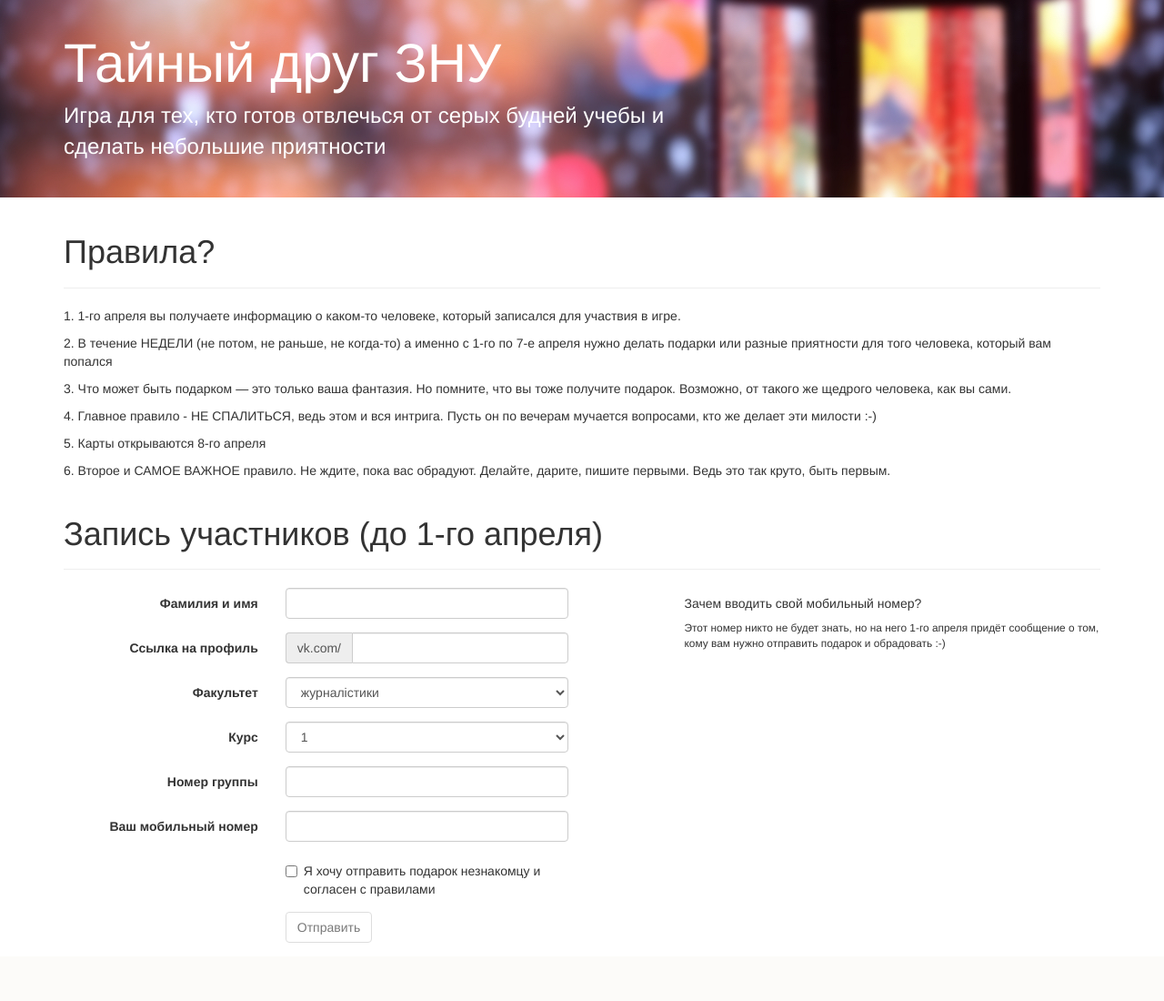
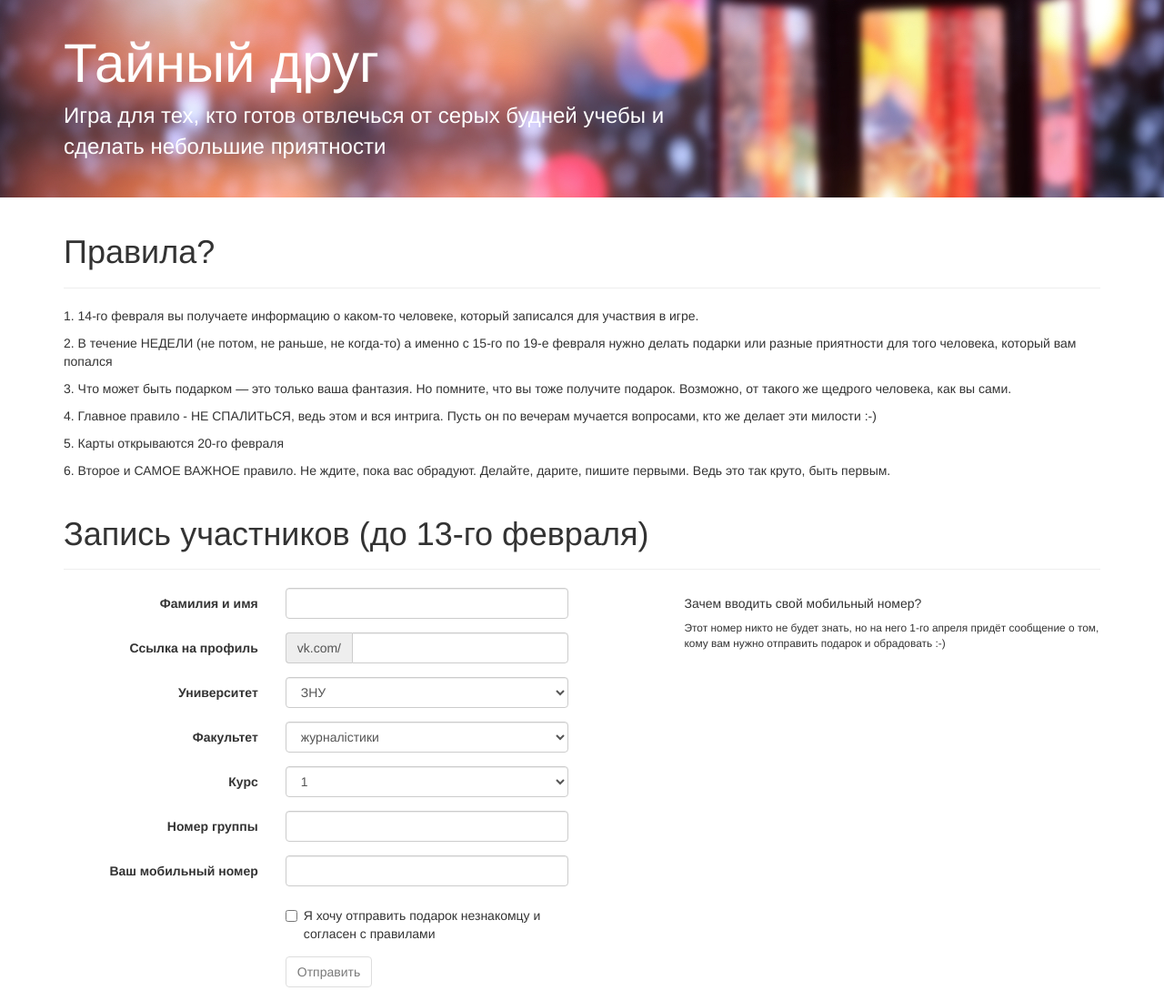
Before and after one commit to Vadimkin/secretfriend, a Django app: page /register/ in a window 1280 px wide. Shown: the whole page at 91% size. Before the commit the page ends 1036 px from the top, so only its background shows below. Run offline with Django 3.2, Linux system fonts and the light colour scheme; some libraries are stand-ins or nearby versions.

Commit message:
Add IP field Add KPU university

```diff
--- a/templates/base.html
+++ b/templates/base.html
@@ -5,7 +5,7 @@
 		<meta charset="utf-8">
 		<meta http-equiv="X-UA-Compatible" content="IE=edge">
 		<meta name="viewport" content="width=device-width, initial-scale=1">
-		<title>Тайный друг ЗНУ</title>
+		<title>Тайный друг</title>
 
 		<!-- Bootstrap -->
 		<link href="{% static "users/css/bootstrap.min.css" %}" rel="stylesheet">
@@ -20,7 +20,7 @@
 
 	<div class="hero" id="content">
 		<div class="container">
-			<h1>Тайный друг ЗНУ</h1>
+			<h1>Тайный друг</h1>
 			<p>Игра для тех, кто готов отвлечься от серых будней учебы и<br>сделать небольшие приятности</p>
 		</div>
 	</div>
--- a/templates/users/index.html
+++ b/templates/users/index.html
@@ -5,15 +5,15 @@
 <div class="page-header">
     <h1>Правила?</h1>
 </div>
-<p>1. 1-го апреля вы получаете информацию о каком-то человеке, который записался для участвия в игре.</p>
-<p>2. В течение НЕДЕЛИ (не потом, не раньше, не когда-то) а именно с 1-го по 7-е апреля нужно делать подарки или разные приятности для того человека, который вам попался</p>
+<p>1. 14-го февраля вы получаете информацию о каком-то человеке, который записался для участвия в игре.</p>
+<p>2. В течение НЕДЕЛИ (не потом, не раньше, не когда-то) а именно с 15-го по 19-е февраля нужно делать подарки или разные приятности для того человека, который вам попался</p>
 <p>3. Что может быть подарком — это только ваша фантазия. Но помните, что вы тоже получите подарок. Возможно, от такого же щедрого человека, как вы сами.</p>
 <p>4. Главное правило - НЕ СПАЛИТЬСЯ, ведь этом и вся интрига. Пусть он по вечерам мучается вопросами, кто же делает эти милости :-)</p>
-<p>5. Карты открываются 8-го апреля</p>
+<p>5. Карты открываются 20-го февраля</p>
 <p>6. Второе и САМОЕ ВАЖНОЕ правило. Не ждите, пока вас обрадуют. Делайте, дарите, пишите первыми. Ведь это так круто, быть первым.</p>
 
 <div class="page-header">
-    <h1>Запись участников (до 1-го апреля)</h1>
+    <h1>Запись участников (до 13-го февраля)</h1>
 </div>
 
 <div class="row">
@@ -35,6 +35,17 @@
                     <div class="input-group-addon">vk.com/</div>
                     <input type="text" class="form-control" id="inputProfile" name="vk_link" placeholder="">
                 </div>
+            </div>
+          </div>
+
+          <div class="form-group">
+            <label class="col-sm-5 control-label">Университет</label>
+            <div class="col-sm-7">
+                <select name="university" class="form-control">
+                  {% for one_university in universities %}
+                     <option value="{{ one_university.0 }}">{{one_university.1}}</option>
+                  {% endfor %}
+                </select>
             </div>
           </div>
 
--- a/users/models.py
+++ b/users/models.py
@@ -3,7 +3,7 @@ import random
 import string
 
 from django.db import models, connection
-from users.utils import FACULTIES_TYPES, COURSE_TYPES
+from users.utils import FACULTIES_TYPES, COURSE_TYPES, UNIVERSITY_TYPES
 
 
 class User(models.Model):
@@ -16,6 +16,8 @@ class User(models.Model):
     is_active = models.BooleanField(default=0, verbose_name="Чи дозволена участь у грі")
     friend = models.ForeignKey('self', related_name='user_id', editable=True, null=True, blank=True)
     hash_code = models.CharField(max_length=200, verbose_name="Secret Key", blank=True)
+    university = models.IntegerField(default=0, choices=UNIVERSITY_TYPES, verbose_name="Университет")
+    ip = models.GenericIPAddressField(verbose_name="IP", default='127.0.0.1')
 
     is_friends_before_start = models.BooleanField(default=False, verbose_name="Були друзями до старту гри")
     is_friends_after_end = models.BooleanField(default=False, verbose_name="Стали друзями після кінця гри")
--- a/users/utils.py
+++ b/users/utils.py
@@ -23,7 +23,15 @@ FACULTIES_TYPES = (
     (10, u'соціальної педагогіки та психології'),
     (11, u'соцiологiї та управлiння'),
     (12, u'економічний'),
-    (13, u'ЕПК')
+    (13, u'ЕПК'),
+
+    (14, u'Інститут права ім. Володимира Сташиса'),
+    (15, u'Інститут іноземної філології'),
+    (16, u'Інститут економіки'),
+    (17, u'Інститут управління'),
+    (18, u'Інститут здоров\'я, спорту і туризму'),
+    (19, u'Інститут журналістики і масових комунікацій'),
+    (20, u'Коледж КПУ')
 )
 
 COURSE_TYPES = (
@@ -34,15 +42,20 @@ COURSE_TYPES = (
     (5, 5)
 )
 
+UNIVERSITY_TYPES = (
+    (0, u'ЗНУ'),
+    (1, u'КПУ')
+)
+
 
 def site_mode():
     registration_mode = 0
     game_mode = 1
     results_mode = 2
 
-    if datetime.date.today() < datetime.date(2016, 2, 6):  # February, 2
+    if datetime.date.today() <= datetime.date(2016, 2, 13):  # February, 2
         return registration_mode
-    elif datetime.date.today() < datetime.date(2016, 2, 14):
+    elif datetime.date.today() < datetime.date(2016, 2, 20):
         return game_mode
     else:
         return results_mode
--- a/users/views.py
+++ b/users/views.py
@@ -5,7 +5,7 @@ import re
 from django.http import JsonResponse
 from django.views import generic
 from users.models import User
-from users.utils import FACULTIES_TYPES, COURSE_TYPES, site_mode
+from users.utils import FACULTIES_TYPES, COURSE_TYPES, site_mode, UNIVERSITY_TYPES
 
 
 class IndexRedirectView(generic.RedirectView):
@@ -25,13 +25,19 @@ class RegisterTemplateView(generic.TemplateView):
 
         context['faculties'] = FACULTIES_TYPES
         context['courses'] = COURSE_TYPES
+        context['universities'] = UNIVERSITY_TYPES
 
         return context
 
     def post(self, request):
         result = {}
 
-        if request.POST['name']:
+        if len(User.objects.filter(ip=request.META.get('REMOTE_ADDR'))) > 0:
+            result['status'] = 1
+            result['data'] = "<h5>Ошибка</h5>" \
+                             "<p class='small'>На один компьютер не более одной регистрации</p>"
+
+        elif request.POST['name']:
             for data in request.POST:
                 if request.POST[data] == "":
                     result['status'] = 0
@@ -41,12 +47,15 @@ class RegisterTemplateView(generic.TemplateView):
 
             user = User(name=request.POST['name'], vk_link=request.POST['vk_link'], faculty=request.POST['faculty'],
                         course=request.POST['course'], group_num=request.POST['group_num'],
-                        mobile_num="+38" + re.sub("[^0-9]", "", request.POST['mobile_num']))
+                        mobile_num="+38" + re.sub("[^0-9]", "", request.POST['mobile_num']),
+                        university=request.POST['university'], ip=request.META.get('REMOTE_ADDR'))
             user.save()
 
             result['status'] = 1
             result['data'] = "<h5>Спасибо, заявка успешно отправлена.</h5>" \
                              "<p class='small'>Перед началом игры Вам придёт SMS.</p>"
+
+        return JsonResponse(result)
 
 
 class ProfileTemplateView(generic.TemplateView):
@@ -62,7 +71,6 @@ class ProfileTemplateView(generic.TemplateView):
 
 
 class ProfileAjaxView(generic.TemplateView):
-
     mode = site_mode()
 
     def post(self, request):
```
Also changed, not shown: users/migrations/0011_auto_20160121_1844.py (added), users/migrations/0012_auto_20160121_1854.py (added), users/migrations/0013_auto_20160121_1855.py (added).
